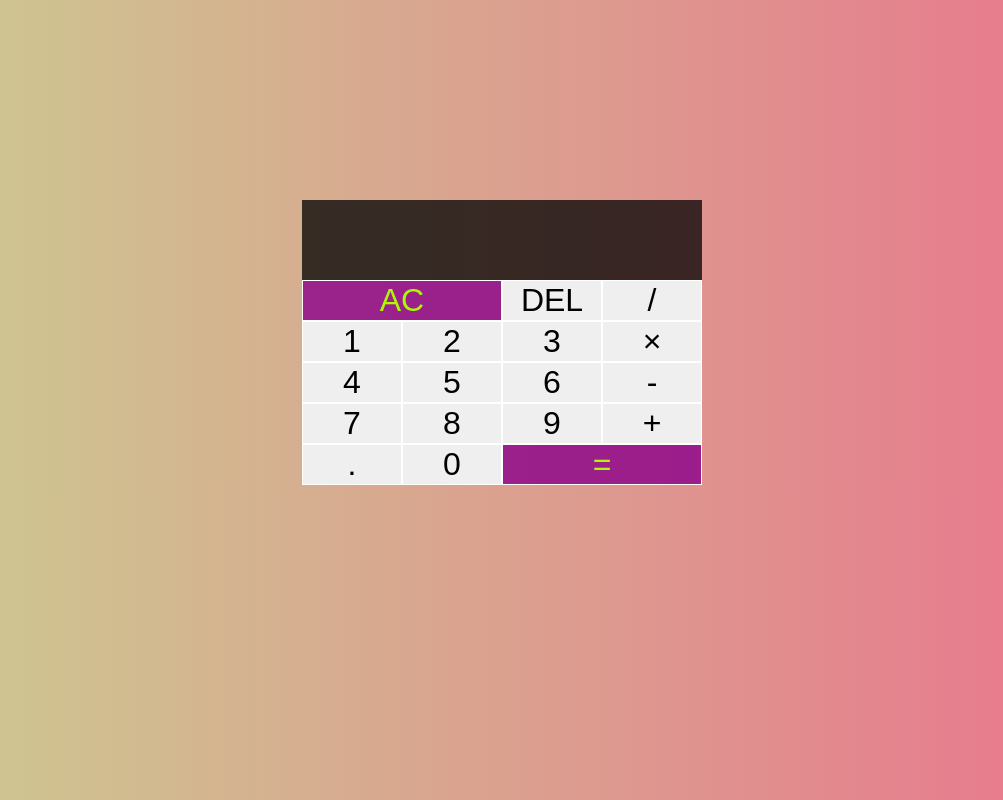
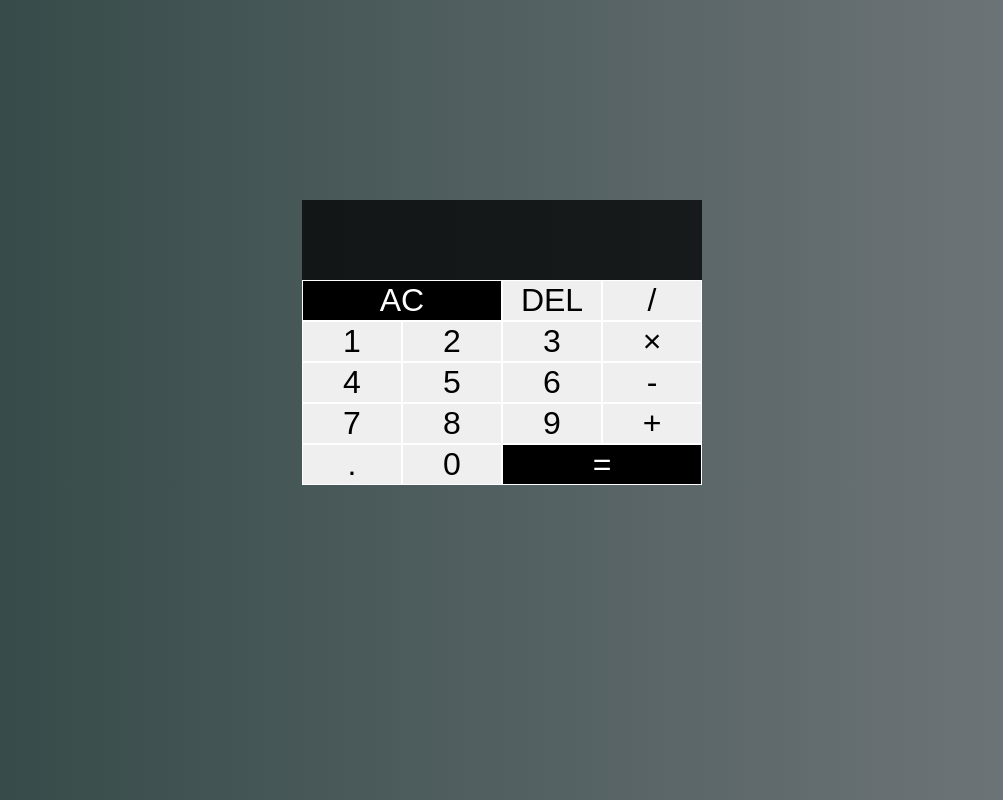
Before and after one commit to MdRez19/OOP-calculator, a plain HTML site: page index.html in a window 1280 px wide. Shown: the whole page, without its empty margins (138-1141 px from the left). Drawn offline with Linux system fonts and the light colour scheme.

```diff
--- a/other-script.js
+++ /dev/null
@@ -1,2 +0,0 @@
-// console.log(myGlobal)
-// console.log(myModuleVariable)
--- a/styles.css
+++ b/styles.css
@@ -9,7 +9,7 @@
 body {
     margin: 0;
     padding: 0;
-    background: linear-gradient(to right, #cbce91ff, #ea738dff);
+    background: linear-gradient(to right, #2f4643, #74797e);
 }
 
 .calculator-grid {
@@ -34,8 +34,8 @@
 
 .span-two {
     grid-column: span 2;
-    color: #adf802;
-    background-color: rgba(139, 0, 139, 0.8);
+    color: #ffffff;
+    background-color: rgb(0, 0, 0);
 }
 
 .output {
```
